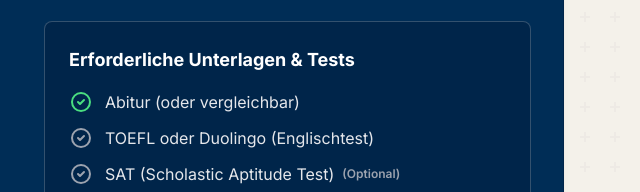
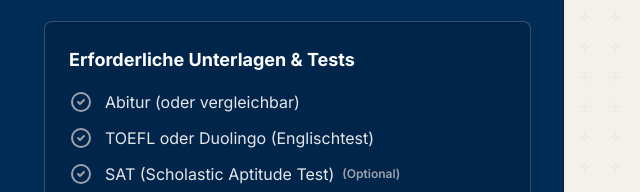
Before and after one commit to klickclick/roadmap-generator, an Eleventy site: page roadmap.njk in a window 1280 px wide. Shown: the part 858-1050 px from the top of the page, 620-1260 px from the left. Built offline with nearby package versions, Linux system fonts and the light colour scheme; Eleventy itself is replaced by a stand-in of ours; files that its build step writes are made by us from their sources; no server answers; what @contentful/rich-text-html-renderer would draw is missing.

```diff
--- a/roadmap.njk
+++ b/roadmap.njk
@@ -150,7 +150,7 @@
                     <div class="bg-[#00254a] rounded-lg p-6 border border-white/20">
                         <h4 class="font-bold text-lg mb-4">Erforderliche Unterlagen & Tests</h4>
                         <ul class="space-y-3 text-gray-200">
-                            <li class="flex items-center"><svg class="w-6 h-6 mr-3 text-green-400" fill="none" stroke="currentColor" viewBox="0 0 24 24" xmlns="http://www.w3.org/2000/svg"><path stroke-linecap="round" stroke-linejoin="round" stroke-width="2" d="M9 12l2 2 4-4m6 2a9 9 0 11-18 0 9 9 0 0118 0z"></path></svg>Abitur (oder vergleichbar)</li>
+                            <li class="flex items-center"><svg class="w-6 h-6 mr-3 text-gray-400" fill="none" stroke="currentColor" viewBox="0 0 24 24" xmlns="http://www.w3.org/2000/svg"><path stroke-linecap="round" stroke-linejoin="round" stroke-width="2" d="M9 12l2 2 4-4m6 2a9 9 0 11-18 0 9 9 0 0118 0z"></path></svg>Abitur (oder vergleichbar)</li>
                             <li class="flex items-center"><svg class="w-6 h-6 mr-3 text-gray-400" fill="none" stroke="currentColor" viewBox="0 0 24 24" xmlns="http://www.w3.org/2000/svg"><path stroke-linecap="round" stroke-linejoin="round" stroke-width="2" d="M9 12l2 2 4-4m6 2a9 9 0 11-18 0 9 9 0 0118 0z"></path></svg>TOEFL oder Duolingo (Englischtest)</li>
                             <li class="flex items-center"><svg class="w-6 h-6 mr-3 text-gray-400" fill="none" stroke="currentColor" viewBox="0 0 24 24" xmlns="http://www.w3.org/2000/svg"><path stroke-linecap="round" stroke-linejoin="round" stroke-width="2" d="M9 12l2 2 4-4m6 2a9 9 0 11-18 0 9 9 0 0118 0z"></path></svg>SAT (Scholastic Aptitude Test) <span class="ml-2 text-xs font-semibold text-gray-400">(Optional)</span></li>
                         </ul>
```
